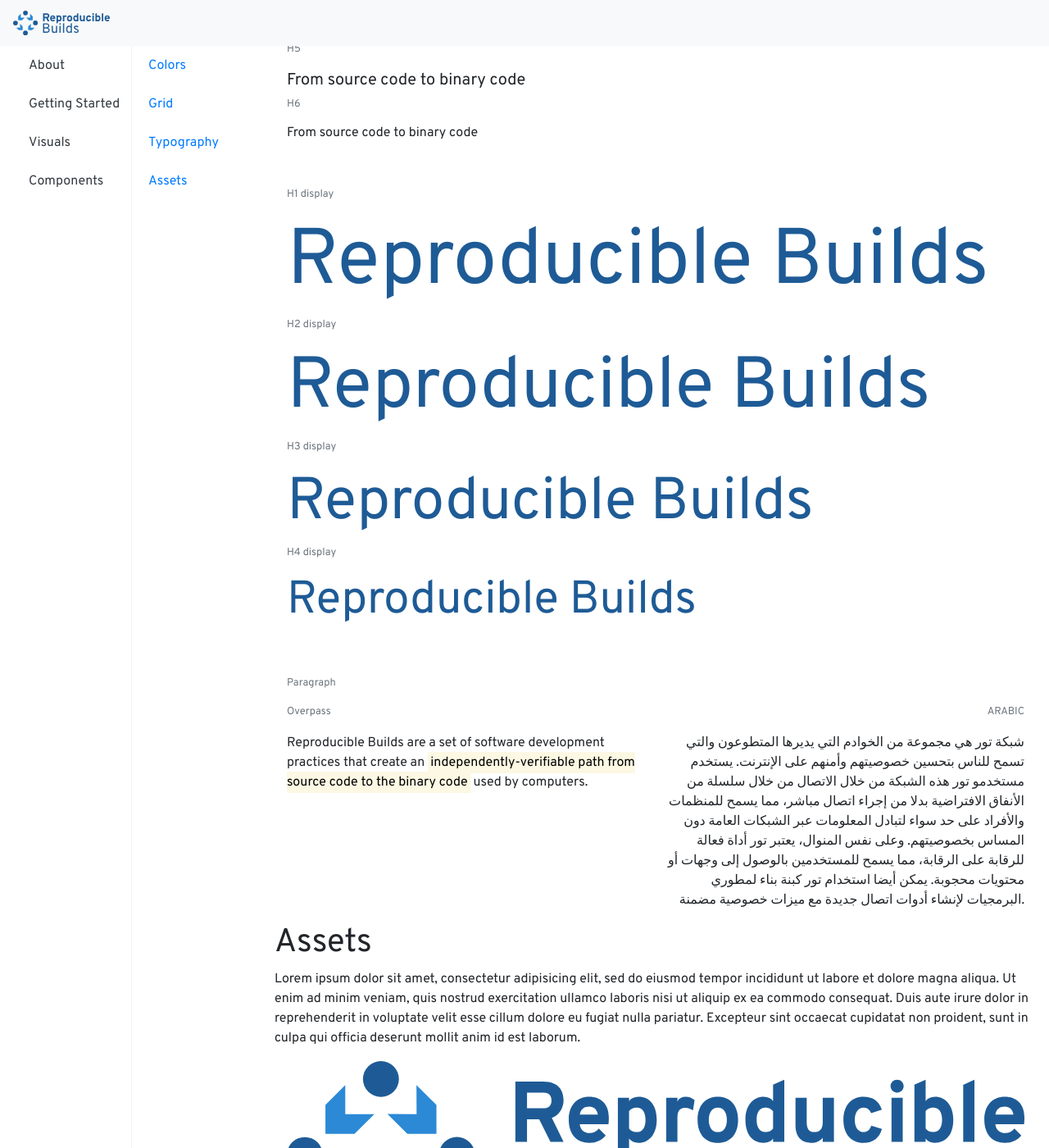
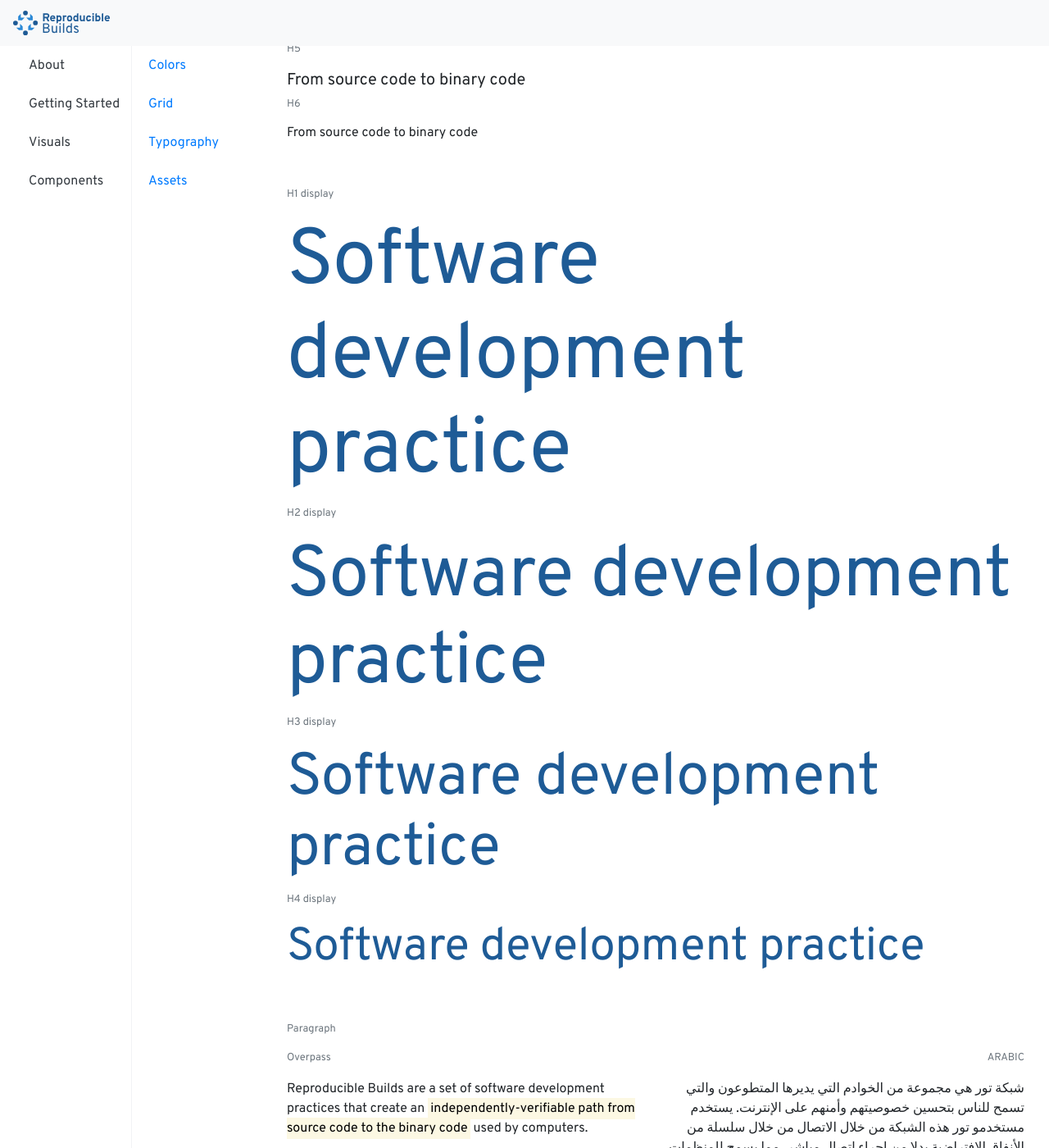
Before and after one commit to uracreative/reproducible-builds-styleguide, a Jekyll site: the page built from visuals.md, in a window 1280 px wide and 1400 px high, scrolled down 2115 px. Shown: the whole window at 82% size. Built offline with Jekyll 4.4.1, drawn with Linux system fonts in a browser that asks for light colours; some web fonts are replaced.

Commit message:
changed example strings of display headings

```diff
--- a/_includes/visuals/typography.html
+++ b/_includes/visuals/typography.html
@@ -19,13 +19,13 @@
         <h6>From source code to binary code</h6>
 
         <p class="text-black small pt-5 text-muted">H1 display</p>
-        <h1 class="display-1 color-primary">Reproducible Builds</h1>
+        <h1 class="display-1 color-primary">Software development practice</h1>
         <p class="text-black small text-muted">H2 display</p>
-        <h1 class="display-2 color-primary">Reproducible Builds</h1>
+        <h1 class="display-2 color-primary">Software development practice</h1>
         <p class="text-black small text-muted">H3 display</p>
-        <h1 class="display-3 color-primary">Reproducible Builds</h1>
+        <h1 class="display-3 color-primary">Software development practice</h1>
         <p class="text-black small text-muted">H4 display</p>
-        <h1 class="display-4 color-primary">Reproducible Builds</h1>
+        <h1 class="display-4 color-primary">Software development practice</h1>
     </div>
 </div>
 <div class="row">
```
